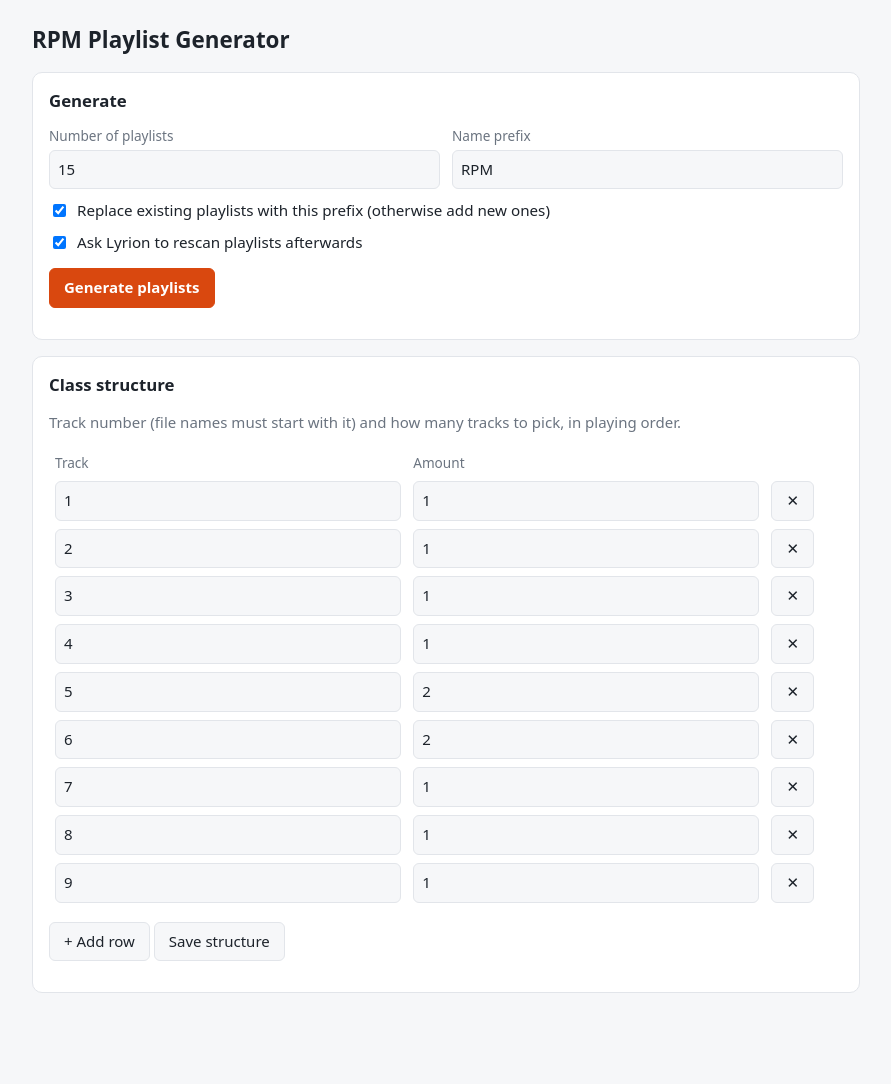
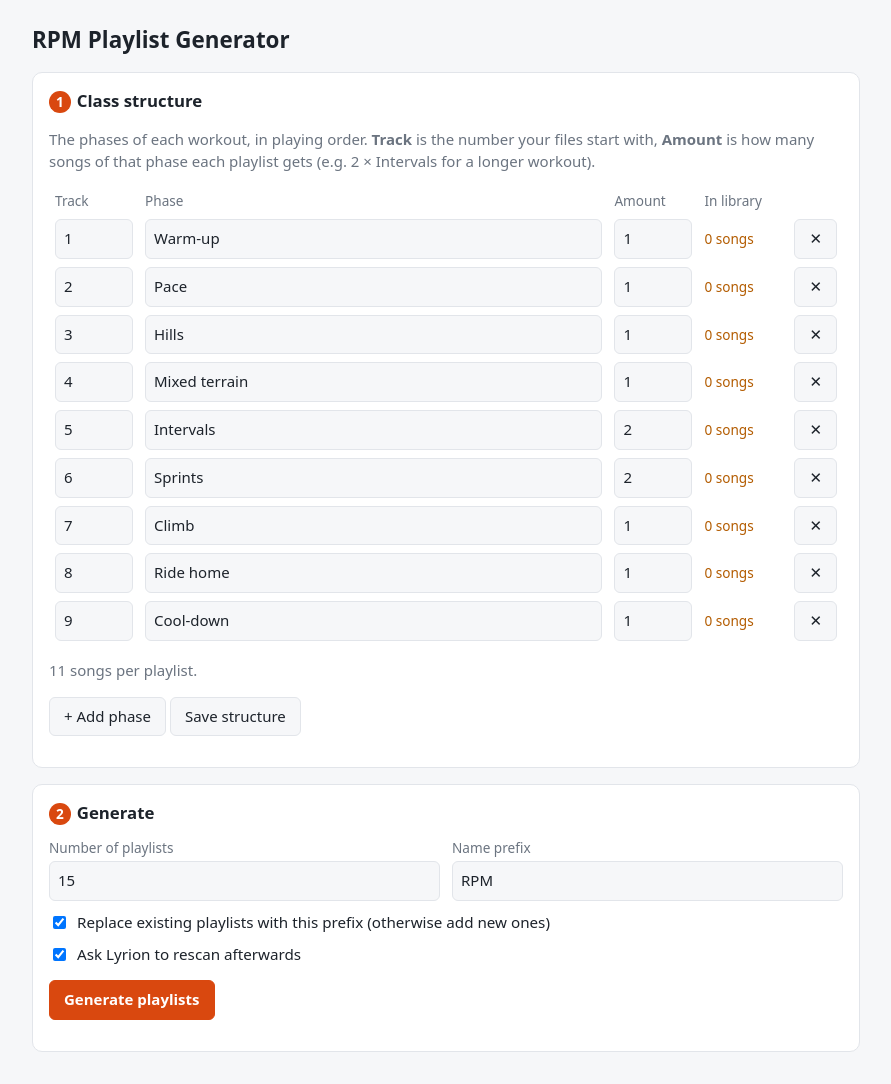
Before and after one commit to tabnul/rpm-mp3-playlist-generator, a Flask app: page / in a window 1280 px wide. Shown: the whole page, without its empty margins (194-1085 px from the left). Before the commit the page ends 993 px from the top, so only its background shows below. Run offline with Flask 3, Linux system fonts and the light colour scheme.

Commit message:
Web UI: class structure first, phase names, library counts per phase
Co-Authored-By: Claude Opus 5.5 <noreply@anthropic.com>

```diff
--- a/web/app.py
+++ b/web/app.py
@@ -18,7 +18,10 @@ AUDIO_EXT = {".mp3", ".flac", ".m4a", ".aac", ".ogg", ".opus", ".wav", ".wma", "
 
 STRUCTURE_FILE = DATA_DIR / "structure.csv"
 # Default RPM class: 5 (interval) and 6 (sprint) twice for a longer workout.
-DEFAULT_STRUCTURE = [{"track": str(n), "amount": 2 if n in (5, 6) else 1} for n in range(1, 10)]
+PHASE_NAMES = {"1": "Warm-up", "2": "Pace", "3": "Hills", "4": "Mixed terrain", "5": "Intervals",
+               "6": "Sprints", "7": "Climb", "8": "Ride home", "9": "Cool-down"}
+DEFAULT_STRUCTURE = [{"track": str(n), "amount": 2 if n in (5, 6) else 1, "name": PHASE_NAMES[str(n)]}
+                     for n in range(1, 10)]
 
 app = Flask(__name__)
 app.logger.setLevel("INFO")
@@ -29,16 +32,17 @@ app.secret_key = os.environ.get("SECRET_KEY", "rpm-playlist-generator")
 
 def load_structure():
     if not STRUCTURE_FILE.exists():
-        return list(DEFAULT_STRUCTURE)
+        return [dict(r) for r in DEFAULT_STRUCTURE]
     with STRUCTURE_FILE.open(newline="", encoding="utf-8-sig") as f:
-        return [{"track": r["track"].strip(), "amount": int(r["amount"])}
+        return [{"track": r["track"].strip(), "amount": int(r["amount"]),
+                 "name": (r.get("name") or PHASE_NAMES.get(r["track"].strip(), "")).strip()}
                 for r in csv.DictReader(f) if r.get("track", "").strip()]
 
 
 def save_structure(rows):
     DATA_DIR.mkdir(parents=True, exist_ok=True)
     with STRUCTURE_FILE.open("w", newline="", encoding="utf-8") as f:
-        w = csv.DictWriter(f, fieldnames=["track", "amount"])
+        w = csv.DictWriter(f, fieldnames=["track", "amount", "name"])
         w.writeheader()
         w.writerows(rows)
 
@@ -48,6 +52,11 @@ def save_structure(rows):
 def scan_tracks():
     root = MUSIC_DIR / TRACK_SUBDIR if TRACK_SUBDIR else MUSIC_DIR
     return [p for p in root.rglob("*") if p.is_file() and p.suffix.lower() in AUDIO_EXT]
+
+
+def slot_tracks(files, slot):
+    rx = re.compile(rf"^{re.escape(slot)}(\D|$)")
+    return [p for p in files if rx.match(p.name)]
 
 
 def existing_playlists(prefix):
@@ -81,14 +90,13 @@ def generate(count, prefix, replace):
         picked = []
         for row in structure:
             slot, amount = row["track"], row["amount"]
-            rx = re.compile(rf"^{re.escape(slot)}(\D|$)")
-            candidates = [p for p in files if rx.match(p.name) and p.name not in used]
+            candidates = [p for p in slot_tracks(files, slot) if p.name not in used]
             if len(candidates) < amount:
                 warnings.append(f"{name}, track {slot}: only {len(candidates)} unused tracks left (need {amount})")
             for p in random.sample(candidates, min(amount, len(candidates))):
                 used.add(p.name)
                 lines += [f"#EXTINF:-1,{p.stem}", str(p)]
-                picked.append({"slot": slot, "name": p.stem})
+                picked.append({"slot": slot, "phase": row.get("name", ""), "name": p.stem})
         (PLAYLIST_DIR / f"{name}.m3u").write_text("\n".join(lines) + "\n", encoding="utf-8")
         results.append({"name": name, "tracks": picked})
     return results, warnings, len(files)
@@ -111,21 +119,35 @@ def lms_rescan_playlists():
 
 # ---------- routes ----------
 
+def render_page(prefix="RPM", **extra):
+    structure = load_structure()
+    try:
+        files = scan_tracks()
+        for row in structure:
+            row["available"] = len(slot_tracks(files, row["track"]))
+    except OSError as e:
+        flash(f"Cannot scan music folder: {e}", "error")
+    return render_template("index.html", structure=structure,
+                           total=sum(r["amount"] for r in structure),
+                           playlists=[p.stem for _, p in existing_playlists(prefix)],
+                           lms_url=LMS_URL, **extra)
+
+
 @app.get("/")
 def index():
-    return render_template("index.html", structure=load_structure(),
-                           playlists=[p.stem for _, p in existing_playlists(request.args.get("prefix", "RPM"))],
-                           lms_url=LMS_URL)
+    return render_page()
 
 
 @app.post("/structure")
 def update_structure():
     rows = []
-    for track, amount in zip(request.form.getlist("track"), request.form.getlist("amount")):
+    tracks, amounts = request.form.getlist("track"), request.form.getlist("amount")
+    names = request.form.getlist("name") + [""] * len(tracks)
+    for track, amount, name in zip(tracks, amounts, names):
         track = track.strip()
         if track:
             try:
-                rows.append({"track": track, "amount": max(1, int(amount))})
+                rows.append({"track": track, "amount": max(1, int(amount)), "name": name.strip()})
             except ValueError:
                 flash(f"Invalid amount for track {track}", "error")
                 return redirect(url_for("index"))
@@ -148,10 +170,7 @@ def do_generate():
         except Exception as e:  # noqa: BLE001
             rescan_msg = f"Lyrion rescan failed ({LMS_URL}): {e}"
             app.logger.error(rescan_msg)
-    return render_template("index.html", structure=load_structure(),
-                           playlists=[p.stem for _, p in existing_playlists(prefix)],
-                           results=results, warnings=warnings, scanned=scanned,
-                           rescan_msg=rescan_msg, lms_url=LMS_URL)
+    return render_page(prefix, results=results, warnings=warnings, scanned=scanned, rescan_msg=rescan_msg)
 
 
 if __name__ == "__main__":
--- a/web/templates/index.html
+++ b/web/templates/index.html
@@ -11,6 +11,7 @@
   body { margin:0; font:15px/1.45 system-ui, sans-serif; background:var(--bg); color:var(--fg); }
   main { max-width:860px; margin:0 auto; padding:16px; }
   h1 { font-size:1.4rem; margin:8px 0 16px; } h2 { font-size:1.05rem; margin:0 0 12px; }
+  .step { display:inline-block; width:1.6em; height:1.6em; line-height:1.6em; text-align:center; border-radius:50%; background:var(--accent); color:#fff; font-size:.85rem; margin-right:6px; }
   .card { background:var(--card); border:1px solid var(--line); border-radius:10px; padding:16px; margin-bottom:16px; }
   label { display:block; color:var(--muted); font-size:.85rem; margin-bottom:4px; }
   input[type=text], input[type=number] { width:100%; padding:8px; border:1px solid var(--line); border-radius:6px; background:var(--bg); color:var(--fg); font:inherit; }
@@ -18,11 +19,14 @@
   .check { display:flex; align-items:center; gap:8px; color:var(--fg); font-size:.95rem; margin:10px 0 0; }
   button { font:inherit; padding:8px 14px; border-radius:6px; border:1px solid var(--line); background:var(--bg); color:var(--fg); cursor:pointer; }
   button.primary { background:var(--accent); border-color:var(--accent); color:#fff; font-weight:600; }
-  table { width:100%; border-collapse:collapse; } td, th { padding:4px 6px; text-align:left; } th { color:var(--muted); font-weight:500; font-size:.85rem; }
+  table { width:100%; border-collapse:collapse; } td, th { padding:4px 6px; text-align:left; vertical-align:middle; }
+  th { color:var(--muted); font-weight:500; font-size:.85rem; }
+  td.num { width:90px; } td.avail { width:90px; color:var(--muted); font-size:.85rem; white-space:nowrap; } td.del { width:44px; }
+  td.avail.low { color:var(--warn); }
   .flash { padding:8px 12px; border-radius:6px; margin-bottom:12px; border:1px solid var(--line); }
   .flash.ok { color:var(--ok); } .flash.error, .warn { color:var(--warn); }
-  .playlists { display:grid; grid-template-columns:repeat(auto-fill, minmax(240px, 1fr)); gap:12px; }
-  .pl ol { margin:0; padding-left:20px; } .pl li span { color:var(--muted); }
+  .playlists { display:grid; grid-template-columns:repeat(auto-fill, minmax(260px, 1fr)); gap:12px; }
+  .pl ol { margin:4px 0 0; padding-left:22px; } .pl li span { color:var(--muted); }
   .muted { color:var(--muted); }
 </style>
 </head>
@@ -35,14 +39,38 @@
   {% endwith %}
 
   <section class="card">
-    <h2>Generate</h2>
+    <h2><span class="step">1</span>Class structure</h2>
+    <p class="muted">The phases of each workout, in playing order. <strong>Track</strong> is the number your files start with,
+      <strong>Amount</strong> is how many songs of that phase each playlist gets (e.g. 2 × Intervals for a longer workout).</p>
+    <form method="post" action="/structure">
+      <table>
+        <thead><tr><th>Track</th><th>Phase</th><th>Amount</th><th>In library</th><th></th></tr></thead>
+        <tbody id="rows">
+          {% for r in structure %}
+          <tr>
+            <td class="num"><input type="text" name="track" value="{{ r.track }}"></td>
+            <td><input type="text" name="name" value="{{ r.name }}" placeholder="e.g. Intervals"></td>
+            <td class="num"><input type="number" name="amount" min="1" value="{{ r.amount }}"></td>
+            <td class="avail{% if r.available is defined and r.available < r.amount %} low{% endif %}">{% if r.available is defined %}{{ r.available }} songs{% endif %}</td>
+            <td class="del"><button type="button" title="Remove" onclick="this.closest('tr').remove()">✕</button></td>
+          </tr>
+          {% endfor %}
+        </tbody>
+      </table>
+      <p class="muted">{{ total }} songs per playlist.</p>
+      <p><button type="button" onclick="addRow()">+ Add phase</button> <button type="submit">Save structure</button></p>
+    </form>
+  </section>
+
+  <section class="card">
+    <h2><span class="step">2</span>Generate</h2>
     <form method="post" action="/generate">
       <div class="row">
         <div><label for="count">Number of playlists</label><input id="count" name="count" type="number" min="1" max="999" value="15"></div>
         <div><label for="prefix">Name prefix</label><input id="prefix" name="prefix" type="text" value="RPM"></div>
       </div>
       <label class="check"><input type="checkbox" name="replace" value="1" checked> Replace existing playlists with this prefix (otherwise add new ones)</label>
-      <label class="check"><input type="checkbox" name="rescan" value="1" checked> Ask Lyrion to rescan playlists afterwards</label>
+      <label class="check"><input type="checkbox" name="rescan" value="1" checked> Ask Lyrion to rescan afterwards</label>
       <p><button class="primary" type="submit">Generate playlists</button></p>
     </form>
     {% if playlists %}<p class="muted">Existing: {{ playlists|join(", ") }}</p>{% endif %}
@@ -56,33 +84,21 @@
     <div class="playlists">
       {% for pl in results %}
       <div class="pl"><strong>{{ pl.name }}</strong>
-        <ol>{% for t in pl.tracks %}<li><span>{{ t.slot }}</span> {{ t.name }}</li>{% endfor %}</ol>
+        <ol>{% for t in pl.tracks %}<li><span>{{ t.phase or t.slot }}:</span> {{ t.name }}</li>{% endfor %}</ol>
       </div>
       {% endfor %}
     </div>
   </section>
   {% endif %}
-
-  <section class="card">
-    <h2>Class structure</h2>
-    <p class="muted">Track number (file names must start with it) and how many tracks to pick, in playing order.</p>
-    <form method="post" action="/structure">
-      <table>
-        <thead><tr><th>Track</th><th>Amount</th><th></th></tr></thead>
-        <tbody id="rows">
-          {% for r in structure %}
-          <tr><td><input type="text" name="track" value="{{ r.track }}"></td><td><input type="number" name="amount" min="1" value="{{ r.amount }}"></td><td><button type="button" onclick="this.closest('tr').remove()">✕</button></td></tr>
-          {% endfor %}
-        </tbody>
-      </table>
-      <p><button type="button" onclick="addRow()">+ Add row</button> <button type="submit">Save structure</button></p>
-    </form>
-  </section>
 </main>
 <script>
 function addRow() {
   const tr = document.createElement('tr');
-  tr.innerHTML = '<td><input type="text" name="track"></td><td><input type="number" name="amount" min="1" value="1"></td><td><button type="button" onclick="this.closest(\'tr\').remove()">✕</button></td>';
+  tr.innerHTML = '<td class="num"><input type="text" name="track"></td>'
+    + '<td><input type="text" name="name" placeholder="e.g. Intervals"></td>'
+    + '<td class="num"><input type="number" name="amount" min="1" value="1"></td>'
+    + '<td class="avail"></td>'
+    + '<td class="del"><button type="button" title="Remove" onclick="this.closest(\'tr\').remove()">✕</button></td>';
   document.getElementById('rows').appendChild(tr);
 }
 </script>
```
